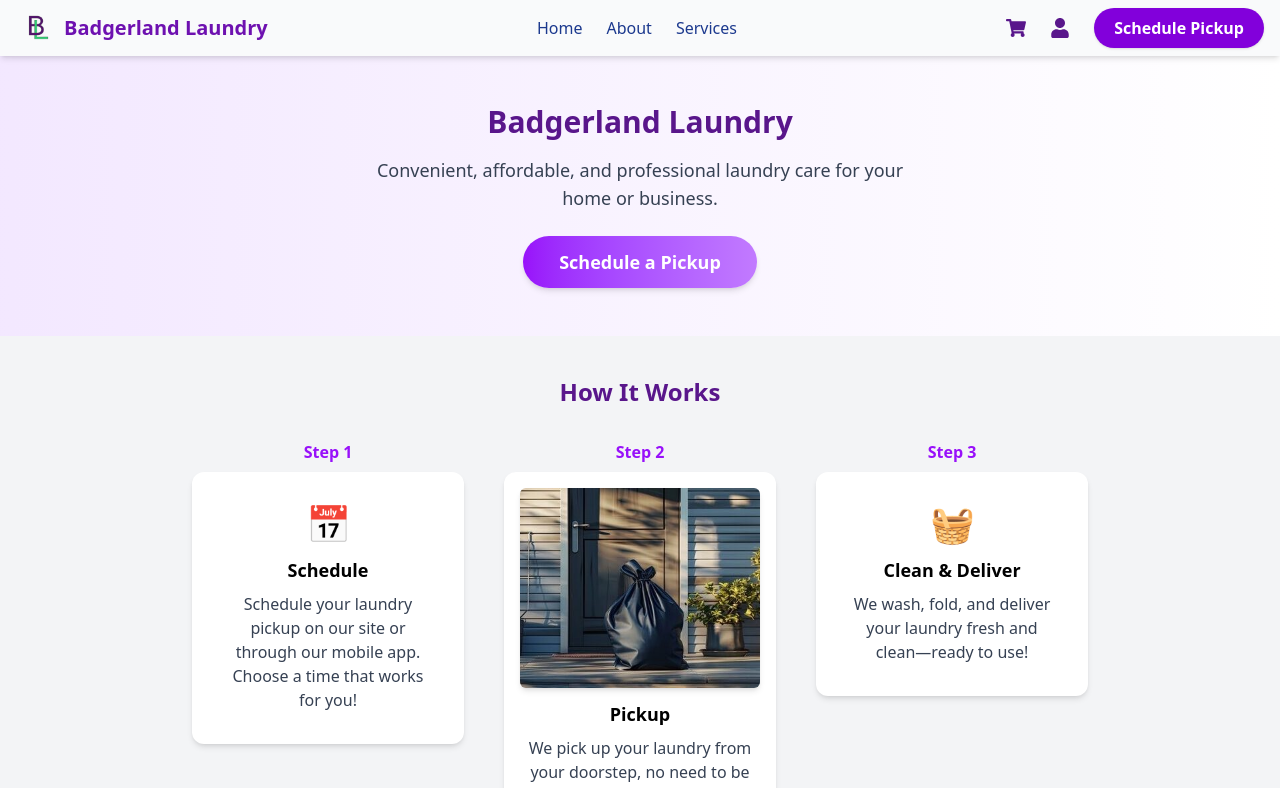
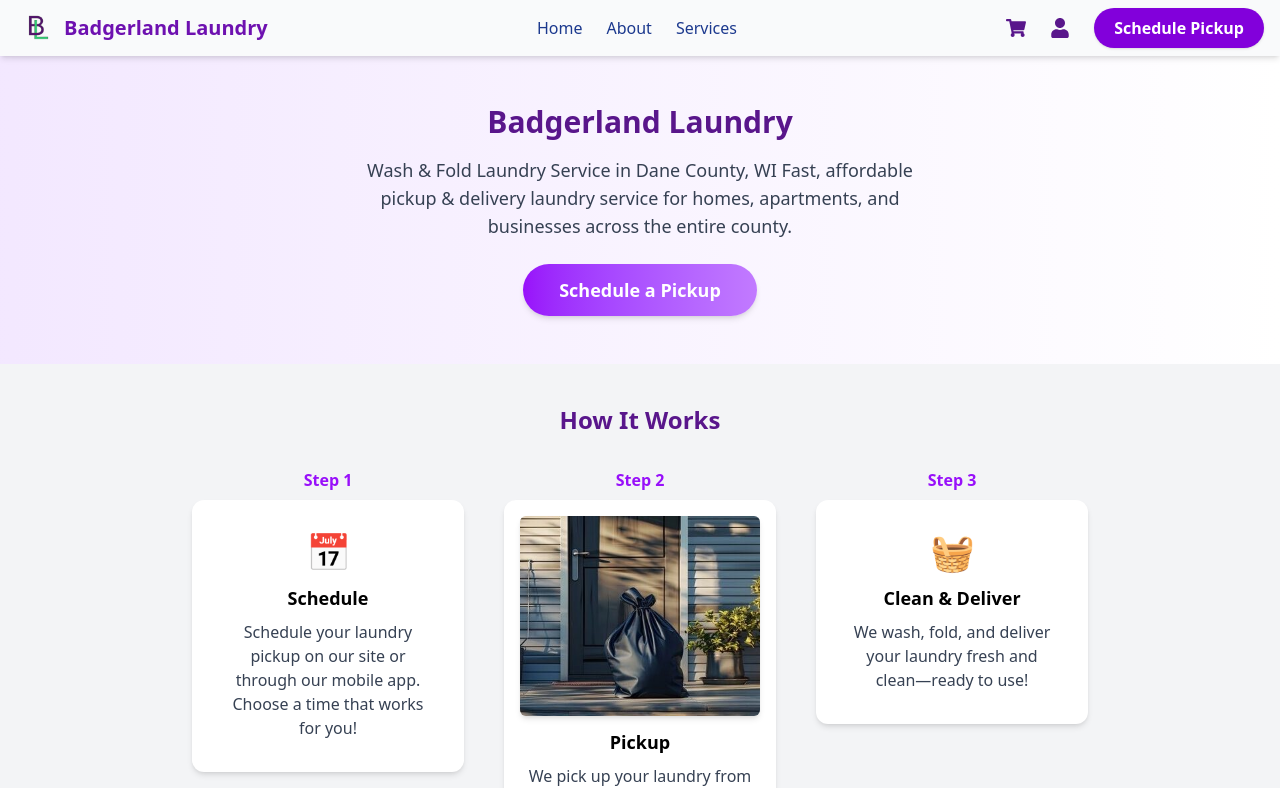
Before and after one commit to Badgerland608/BadgerlandSite, a React (Vite) app: page / in a window 1280 px wide. Shown: the top 788 px of the page. Built offline with nearby package versions, Linux system fonts and the light colour scheme; no server answers.

Commit message:
Update Hero.jsx

```diff
--- a/src/Hero.jsx
+++ b/src/Hero.jsx
@@ -11,8 +11,9 @@ function Hero() {
       </h2>
 
       <p className="text-lg text-gray-700 mb-6 max-w-xl mx-auto">
-        Convenient, affordable, and professional laundry care for your home or business.
-      </p>
+        Wash & Fold Laundry Service in Dane County, WI
+Fast, affordable pickup & delivery laundry service for homes, apartments, and businesses across the entire county.
+     </p>
 
       <button
         onClick={() => setShowModal(true)}
```
